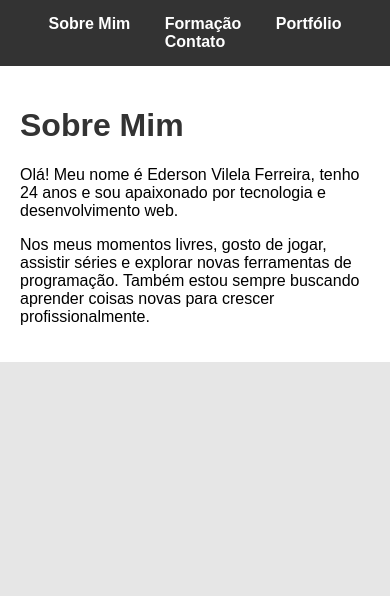
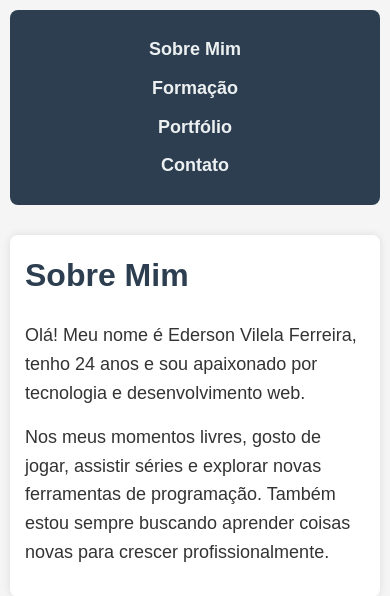
Before and after one commit to EdersonVilela/trabalho, a plain HTML site: page index.html in a window 390 px wide. Drawn offline with Linux system fonts and the light colour scheme; files that its build step writes are made by us from their sources.

Commit message:
Update style.css

```diff
--- a/style.css
+++ b/style.css
@@ -1,57 +1,76 @@
-/* style.css */
+/* Reset básico para margens e paddings */
+* {
+  margin: 0;
+  padding: 0;
+  box-sizing: border-box;
+}
 
+/* Estilo do corpo da página */
 body {
   font-family: Arial, sans-serif;
-  background-color: #e6e6e6;
-  margin: 0;
-  padding: 0;
+  background-color: #f5f5f5;
+  color: #333333;
+  line-height: 1.6;
+  padding: 20px;
 }
 
-nav {
-  background-color: #333;
-  padding: 15px 0;
-  text-align: center;
+/* Container centralizado com largura máxima */
+.container {
+  max-width: 900px;
+  margin: 20px auto;
+  background-color: #ffffff;
+  padding: 25px;
+  border-radius: 8px;
+  box-shadow: 0 0 8px rgba(0,0,0,0.1);
 }
 
-nav a {
-  color: white;
-  margin: 0 15px;
-  text-decoration: none;
-  font-weight: bold;
+/* Estilo do menu de navegação */
+nav {
+  background-color: #2c3e50;
+  padding: 15px 20px;
+  border-radius: 8px;
+  text-align: center;
+  margin-bottom: 30px;
 }
 
-nav a:hover {
-  text-decoration: underline;
+/* Links do menu */
+nav a {
+  color: #ecf0f1;
+  text-decoration: none;
+  margin: 0 15px;
+  font-weight: bold;
+  font-size: 16px;
+  transition: color 0.3s ease;
 }
 
-.container {
-  max-width: 800px;
-  margin: auto;
-  padding: 20px;
-  background-color: white;
+/* Efeito hover nos links do menu */
+nav a:hover {
+  color: #3498db;
 }
 
+/* Títulos principais */
 h1 {
-  color: #333;
+  margin-bottom: 20px;
+  color: #2c3e50;
 }
 
-form input, form textarea {
-  width: 100%;
-  padding: 10px;
-  margin-bottom: 10px;
-  border: 1px solid #ccc;
-  border-radius: 4px;
+/* Parágrafos */
+p {
+  margin-bottom: 15px;
+  font-size: 18px;
 }
 
-form button {
-  padding: 10px 20px;
-  background-color: #333;
-  color: white;
-  border: none;
-  border-radius: 4px;
-  cursor: pointer;
+/* Responsividade básica para telas menores */
+@media (max-width: 600px) {
+  body {
+    padding: 10px;
+  }
+  .container {
+    padding: 15px;
+  }
+  nav a {
+    display: block;
+    margin: 10px 0;
+    font-size: 18px;
+  }
 }
-
-form button:hover {
-  background-color: #555;
-}
```
